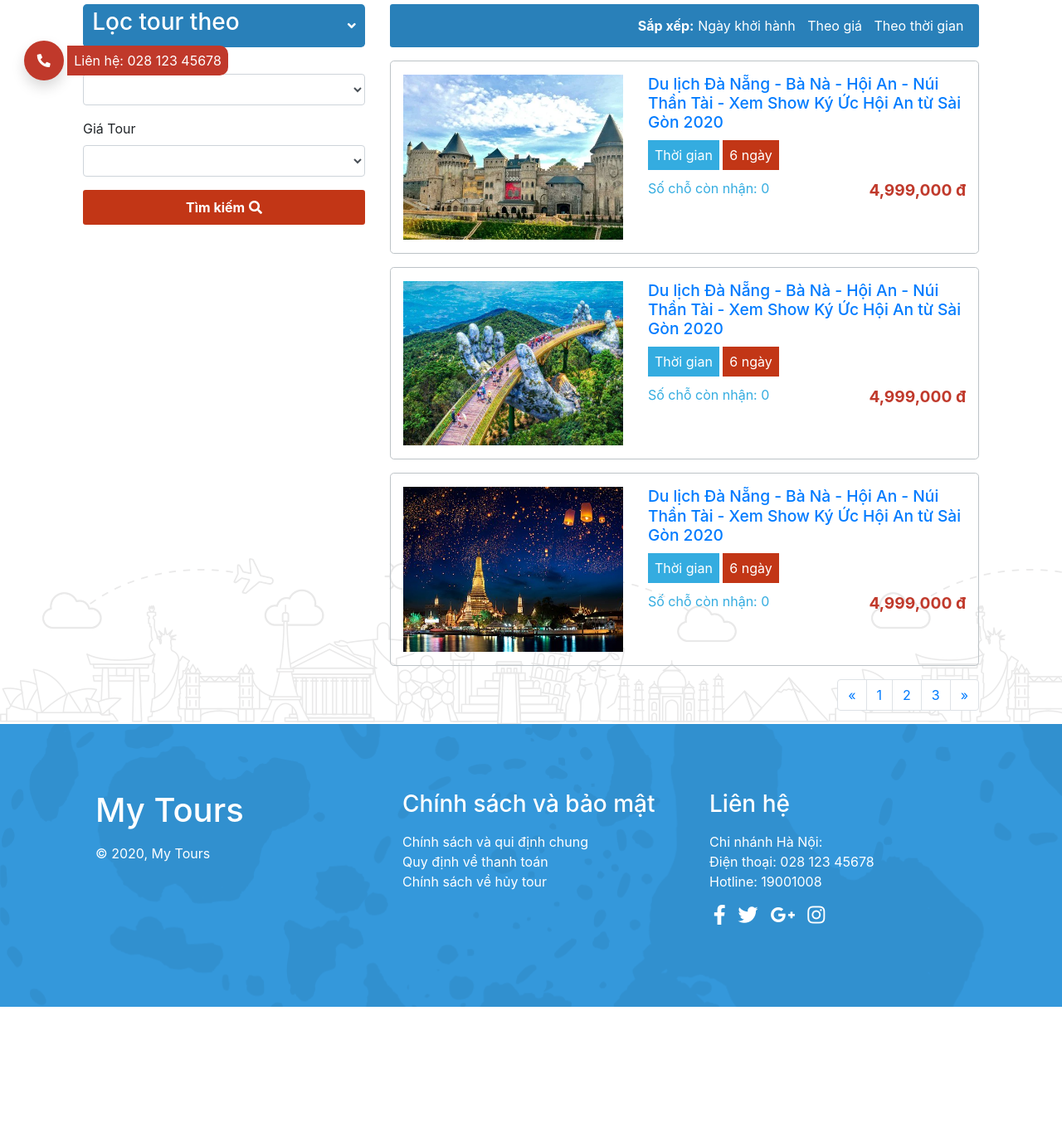
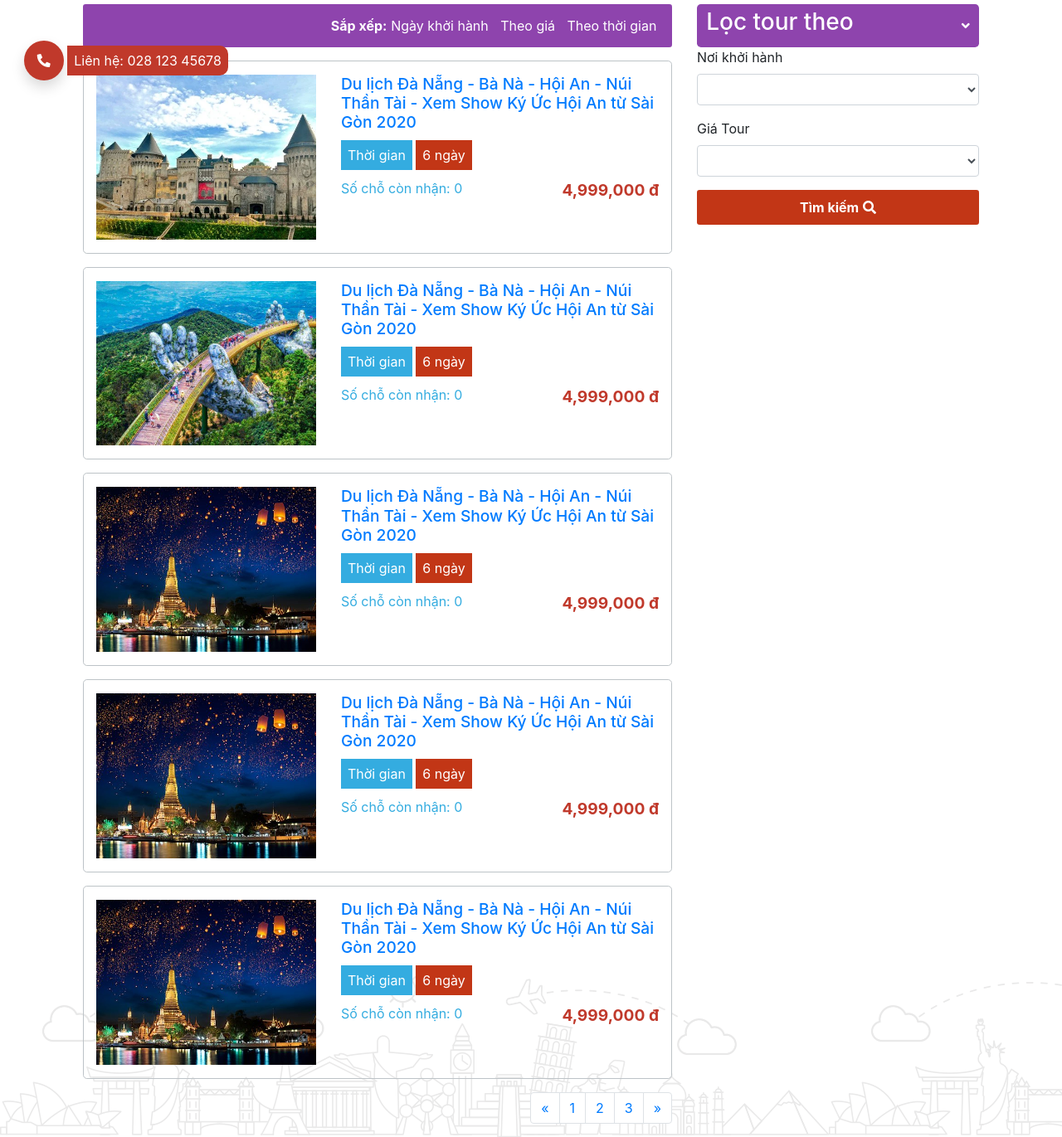
Before and after one commit to huycan1482/tour-demo, a plain HTML site: page html/tours-list.html in a window 1280 px wide. Shown: the part 679-2050 px from the top of the page at 83% size. Before the commit the page ends 1893 px from the top, so only its background shows below. Drawn offline with nearby package versions, Linux system fonts and the light colour scheme.

Commit message:
third time

```diff
--- a/css/main.css
+++ b/css/main.css
@@ -164,7 +164,7 @@ h2 i {
 }
 
 .top-sidebar > div {
-    background-color: #2980b9;
+    background-color: #8e44ad;
     padding: .3rem .7rem;
     color: #fff;
     display: flex;
@@ -237,7 +237,6 @@ h2 i {
     color: #2980b9;
 }
 
-
 .zoom{
     overflow: hidden;
     border-radius: .6rem;
--- a/css/tours-list.css
+++ b/css/tours-list.css
@@ -22,7 +22,7 @@ h6 i {
     font-size: 1rem;
     border: 1px solid transparent;
     padding: .5rem;
-    background-color: #2980b9;
+    background-color: #8e44ad;
     color: #fff;
     border-radius: .2rem;
 }
@@ -45,3 +45,11 @@ h6 i {
 .pagination {
     justify-content: flex-end;
 }
+
+.side-bar-position {
+    position: fixed !important;
+    top: 0;
+    right: 205px;
+    z-index: 100;
+    max-width: 24.3% !important;
+}
--- a/html/tours-list.html
+++ b/html/tours-list.html
@@ -102,32 +102,7 @@
                     <h2>Tour Hà Nội</h2>
                 </div>
                 <div class="tour-detail-content">
-                    <div class="sidebar col-sm-12 col-md-12 col-lg-4">
-                        <div class="top-sidebar">
-                            <div class="click-sidebar">
-                                <h3>Lọc tour theo</h3><i class="fas fa-angle-down"></i>
-                            </div>
-                            <form class="sidebar-form" action="#">
-                                <div class="form-group">
-                                    <label for="">Nơi khởi hành</label>
-                                    <select class="form-control" id="">
-                                        <option value="" selected></option>
-                                        <option value="">Hà Nội</option>
-                                        <option value="">TP. Hồ chí Minh</option>
-                                    </select>
-                                </div>
-                                <div class="form-group">
-                                    <label for="">Giá Tour</label>
-                                    <select class="form-control" id="">
-                                        <option value="" selected></option>
-                                        <option value="">1</option>
-                                        <option value="">2</option>
-                                    </select>
-                                </div>
-                                <button>Tìm kiếm<i class="fas fa-search"></i></button>
-                            </form>
-                        </div>
-                    </div>
+
                     <div class="col-sm-12 col-md-12 col-lg-8">
                         <div class="top-content">
                             <span>Sắp xếp:</span>
@@ -204,6 +179,50 @@
                                     </a>
                                 </div>
                             </div>
+                            <div class="tour-list">
+                                <div class="col-lg-5">
+                                    <a href="#">
+                                        <img src="../images/bangkok.jpg" alt="" width="100%">
+                                    </a>
+                                </div>
+                                <div class="col-lg-7">
+                                    <a href="#">
+                                        <h4>Du lịch Đà Nẵng - Bà Nà - Hội An - Núi Thần Tài - Xem Show Ký Ức Hội An từ
+                                            Sài
+                                            Gòn 2020</h4>
+                                        <div class="tour-time">
+                                            <span>Thời gian</span>
+                                            <span>6 ngày</span>
+                                        </div>
+                                        <div class="box-price">
+                                            <span>Số chỗ còn nhận: 0</span>
+                                            <span class="price">4,999,000 đ</span>
+                                        </div>
+                                    </a>
+                                </div>
+                            </div>
+                            <div class="tour-list">
+                                <div class="col-lg-5">
+                                    <a href="#">
+                                        <img src="../images/bangkok.jpg" alt="" width="100%">
+                                    </a>
+                                </div>
+                                <div class="col-lg-7">
+                                    <a href="#">
+                                        <h4>Du lịch Đà Nẵng - Bà Nà - Hội An - Núi Thần Tài - Xem Show Ký Ức Hội An từ
+                                            Sài
+                                            Gòn 2020</h4>
+                                        <div class="tour-time">
+                                            <span>Thời gian</span>
+                                            <span>6 ngày</span>
+                                        </div>
+                                        <div class="box-price">
+                                            <span>Số chỗ còn nhận: 0</span>
+                                            <span class="price">4,999,000 đ</span>
+                                        </div>
+                                    </a>
+                                </div>
+                            </div>
                             <nav aria-label="Page navigation example">
                                 <ul class="pagination">
                                     <li class="page-item">
@@ -223,6 +242,32 @@
                                     </li>
                                 </ul>
                             </nav>
+                        </div>
+                    </div>
+                    <div class="sidebar col-sm-12 col-md-12 col-lg-4">
+                        <div class="top-sidebar">
+                            <div class="click-sidebar">
+                                <h3>Lọc tour theo</h3><i class="fas fa-angle-down"></i>
+                            </div>
+                            <form class="sidebar-form" action="#">
+                                <div class="form-group">
+                                    <label for="">Nơi khởi hành</label>
+                                    <select class="form-control" id="">
+                                        <option value="" selected></option>
+                                        <option value="">Hà Nội</option>
+                                        <option value="">TP. Hồ chí Minh</option>
+                                    </select>
+                                </div>
+                                <div class="form-group">
+                                    <label for="">Giá Tour</label>
+                                    <select class="form-control" id="">
+                                        <option value="" selected></option>
+                                        <option value="">1</option>
+                                        <option value="">2</option>
+                                    </select>
+                                </div>
+                                <button>Tìm kiếm<i class="fas fa-search"></i></button>
+                            </form>
                         </div>
                     </div>
                 </div>
--- a/js/main.js
+++ b/js/main.js
@@ -14,6 +14,20 @@ $(document).ready(function ($) {
 
         } else {
             $('.right-sidebar').removeClass('side-bar-position');
+        }
+
+        if ($(this).scrollTop() > 680) {
+
+            $('.sidebar').addClass('side-bar-position');
+
+            if ($(this).scrollTop() > 1600) {
+                $('.sidebar').removeClass('side-bar-position');
+                $('.sidebar').css({'margin-top':'900px'});
+            } else {
+                $('.sidebar').css({'margin-top':'0'});
+            }
+        } else {
+            $('.sidebar').removeClass('side-bar-position');
         }
     });
 
```
Also changed, not shown: html/index.html (+47 -3 lines).
